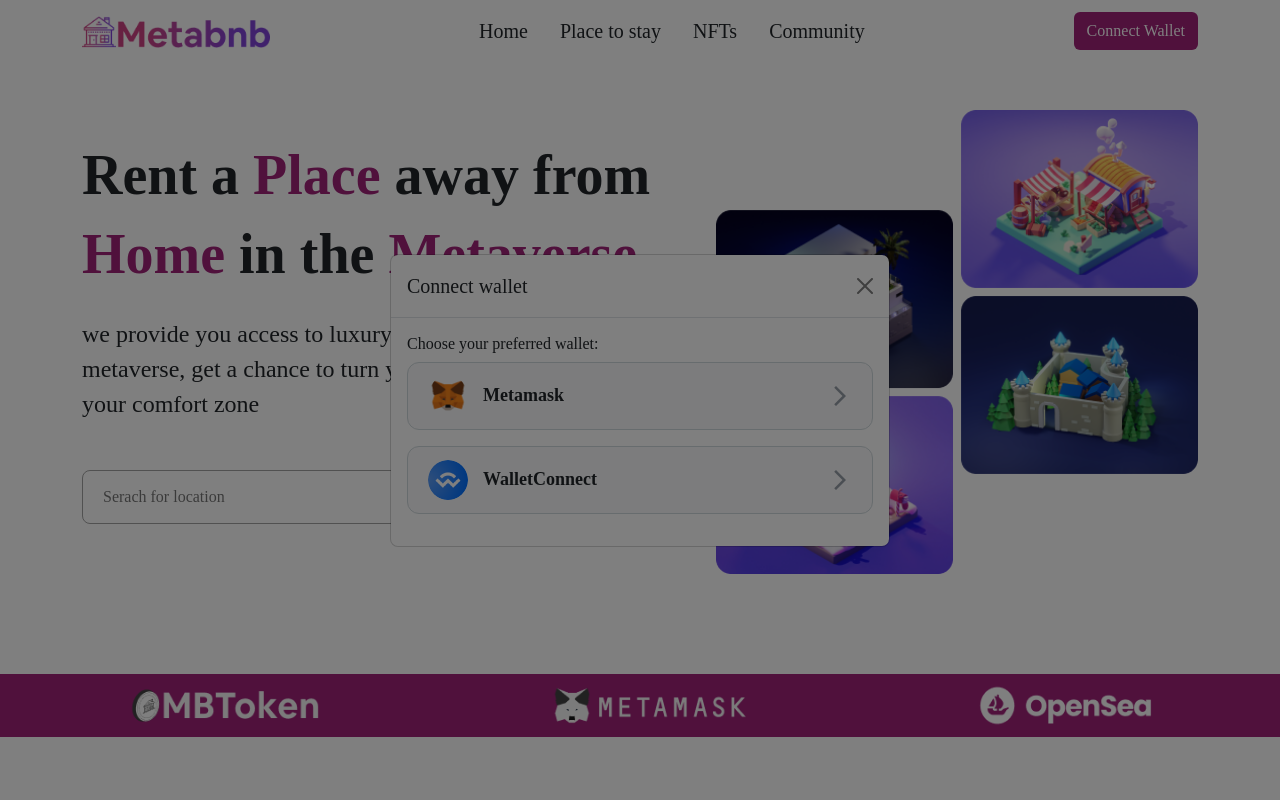
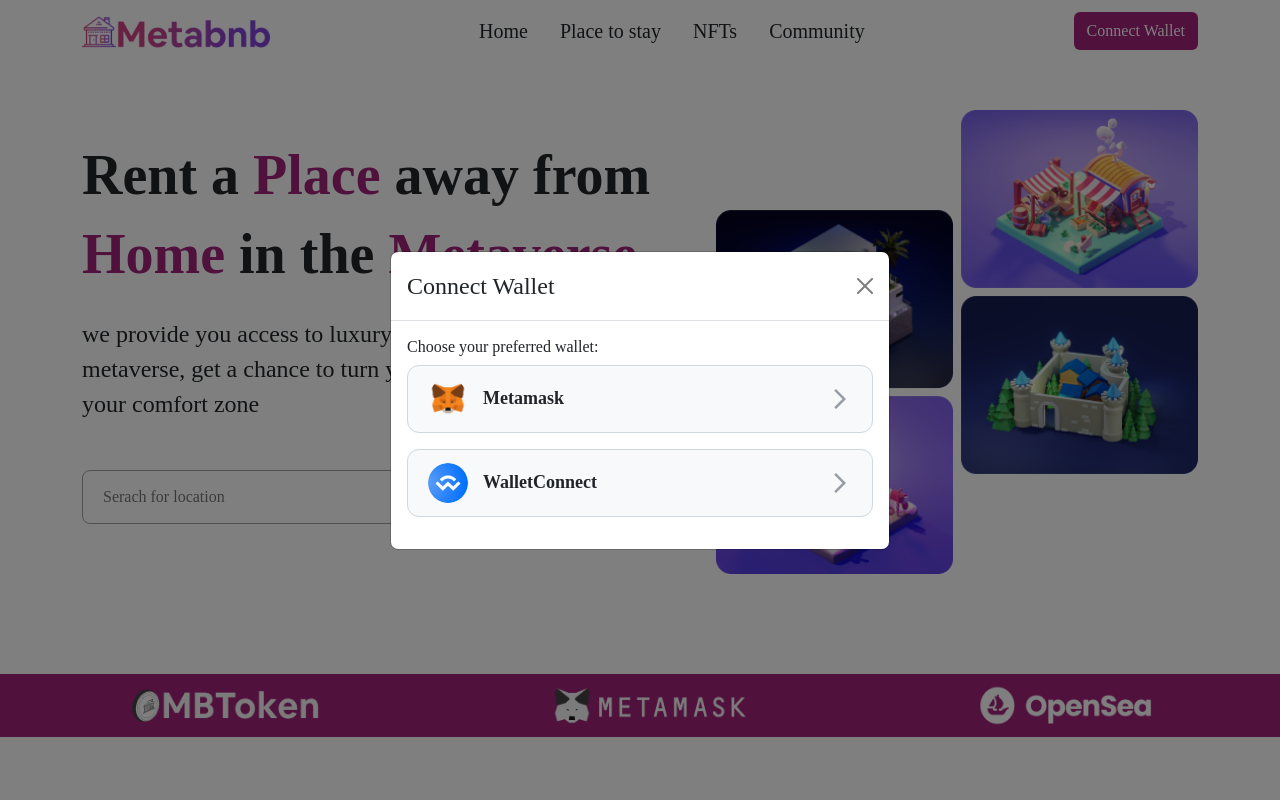
Before and after one commit to Seundavid18/hng-task-3-metabnb, a React (Create React App) app: page / in a window 1280 px wide. Both pictures are taken after a click on the button "Connect Wallet". Shown: the top 800 px of the page. Built offline with nearby package versions, Linux system fonts and the light colour scheme; a web font is replaced by a local one.

Commit message:
style: fixed navbar modal

```diff
--- a/package.json
+++ b/package.json
@@ -12,6 +12,7 @@
     "@testing-library/user-event": "^13.5.0",
     "bootstrap": "^5.2.2",
     "react": "^18.2.0",
+    "react-bootstrap": "^2.6.0",
     "react-dom": "^18.2.0",
     "react-router-dom": "^6.4.3",
     "react-scripts": "5.0.1",
--- /dev/null
+++ b/src/components/Modal/NavModal.js
@@ -0,0 +1,53 @@
+import React, { useState } from 'react';
+import Button from 'react-bootstrap/Button';
+import Modal from 'react-bootstrap/Modal';
+import fox from '../../images/fox.png'
+import wallet from '../../images/wallet.png'
+import ArrowForwardIosIcon from '@mui/icons-material/ArrowForwardIos';
+
+function NavModal() {
+  const [show, setShow] = useState(false);
+
+  const handleClose = () => setShow(false);
+  const handleShow = () => setShow(true);
+
+  return (
+    <>
+      <button className="btn nav-btn" type="submit" variant="primary" onClick={handleShow}>Connect Wallet</button>
+
+      <Modal
+        show={show}
+        onHide={handleClose}
+        backdrop="static"
+        keyboard={false}
+        aria-labelledby="contained-modal-title-vcenter"
+        centered
+      >
+        <Modal.Header closeButton>
+          <Modal.Title>Connect Wallet</Modal.Title>
+        </Modal.Header>
+        <Modal.Body>
+            <h4 className='walletTxt'>Choose your preferred wallet:</h4>
+            <ul className='wallet'>
+                <li className='walletItem mb-3'>
+                    <img src={fox} alt="" className='walletImg'/>
+                    <span className='walletMetaText'>Metamask</span>
+                    <div className='ms-auto'>
+                        <ArrowForwardIosIcon style={{color: "#959DA6"}}/>
+                    </div>
+                </li>
+                <li className='walletItem mb-3'>
+                    <img src={wallet} alt="" className='walletImg'/>
+                    <span className='walletMetaText'>WalletConnect</span>
+                    <div className='ms-auto'>
+                        <ArrowForwardIosIcon style={{color: "#959DA6"}}/>
+                    </div>
+                </li>
+            </ul>
+        </Modal.Body>
+      </Modal>
+    </>
+  );
+}
+
+export default NavModal;
--- a/src/components/NFTs/nft.css
+++ b/src/components/NFTs/nft.css
@@ -23,7 +23,7 @@
 }
 
 .nftItems{
-    width: 25%;
+    width: 10%;
     box-sizing: border-box;
 
 }
@@ -67,13 +67,13 @@
 }
 
 
-@media screen and (max-width: 1085px)  {
+@media screen and (max-width: 1024px)  {
     .nftItems{
         width: 50%;
     }
 }
 
-@media screen and (max-width: 600px)  {
+@media screen and (max-width: 768px)  {
     .nftItems{
         width: 100%;
     }
--- a/src/components/Topbar/Topbar.jsx
+++ b/src/components/Topbar/Topbar.jsx
@@ -4,6 +4,7 @@
 import fox from '../../images/fox.png'
 import wallet from '../../images/wallet.png'
 import ArrowForwardIosIcon from '@mui/icons-material/ArrowForwardIos';
+import NavModal from '../Modal/NavModal'
 
 const Topbar = () => {
   return (
@@ -32,36 +33,7 @@
                     <a className="nav-link navbarItem me-3 text-dark">Community</a>
                     </li>
                 </ul>
-                <button className="btn nav-btn" type="submit" data-bs-toggle="modal" data-bs-target="#walletModal">Connect Wallet</button>
-                <div className="modal fade" id="walletModal" aria-hidden="true" aria-labelledby="exampleModalToggleLabel" tabindex="-1">
-                    <div className="modal-dialog modal-dialog-centered">
-                        <div className="modal-content">
-                            <div className="modal-header">
-                                <h1 className="modal-title fs-5" id="exampleModalToggleLabel">Connect wallet</h1>
-                                <button type="button" className="btn-close" data-bs-dismiss="modal" aria-label="Close"></button>
-                            </div>
-                            <div className="modal-body">
-                                <h4 className='walletTxt'>Choose your preferred wallet:</h4>
-                                <ul className='wallet'>
-                                    <li className='walletItem mb-3'>
-                                        <img src={fox} alt="" className='walletImg'/>
-                                        <span className='walletMetaText'>Metamask</span>
-                                        <div className='ms-auto'>
-                                            <ArrowForwardIosIcon style={{color: "#959DA6"}}/>
-                                        </div>
-                                    </li>
-                                    <li className='walletItem mb-3'>
-                                        <img src={wallet} alt="" className='walletImg'/>
-                                        <span className='walletMetaText'>WalletConnect</span>
-                                        <div className='ms-auto'>
-                                            <ArrowForwardIosIcon style={{color: "#959DA6"}}/>
-                                        </div>
-                                    </li>
-                                </ul>
-                            </div>
-                        </div>
-                    </div>
-                </div>
+                <NavModal />
             </div>
         </div>
     </nav>
```
Also changed, not shown: 1 other file (tests, documents, lock files or other folders).
